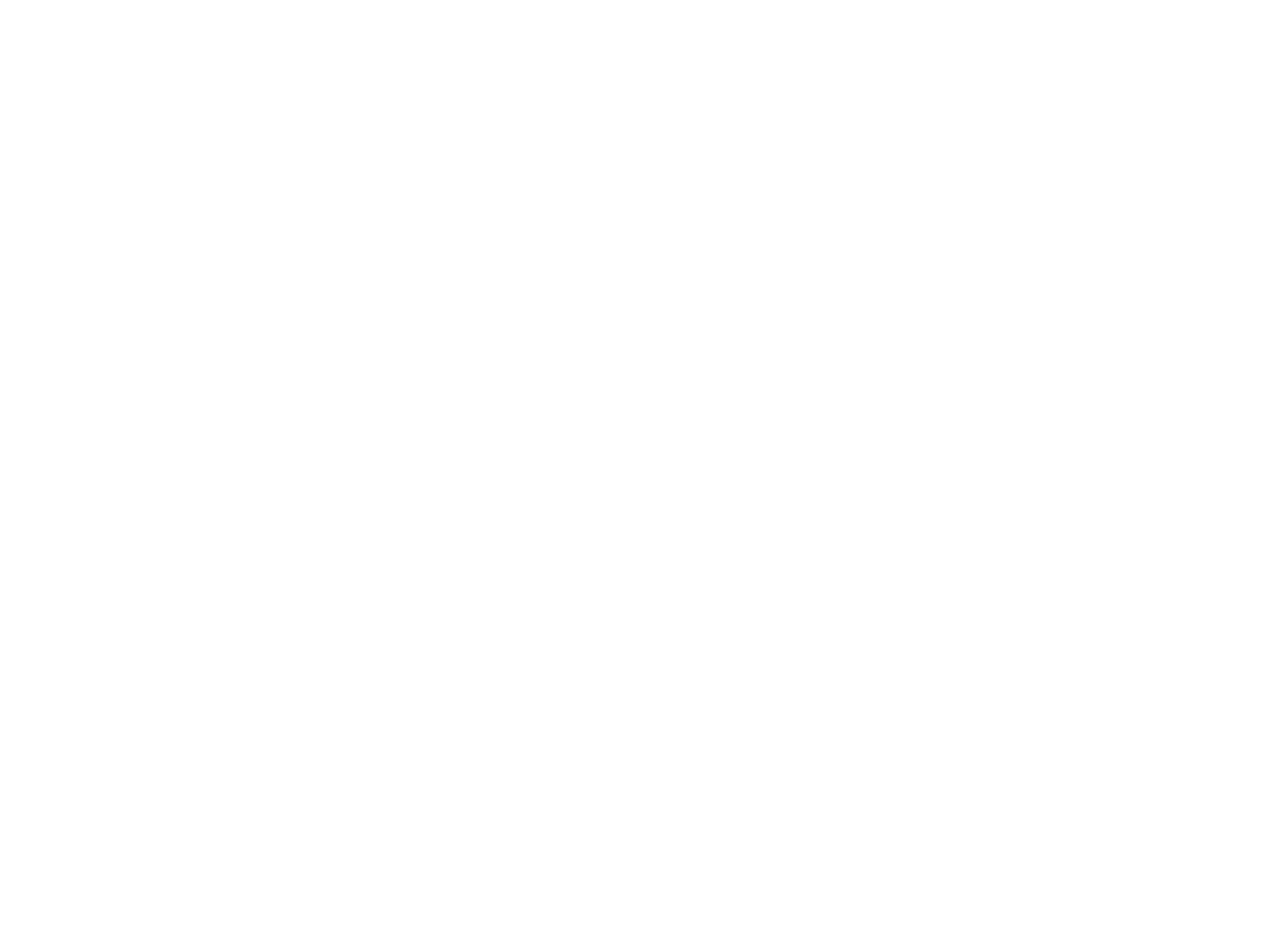
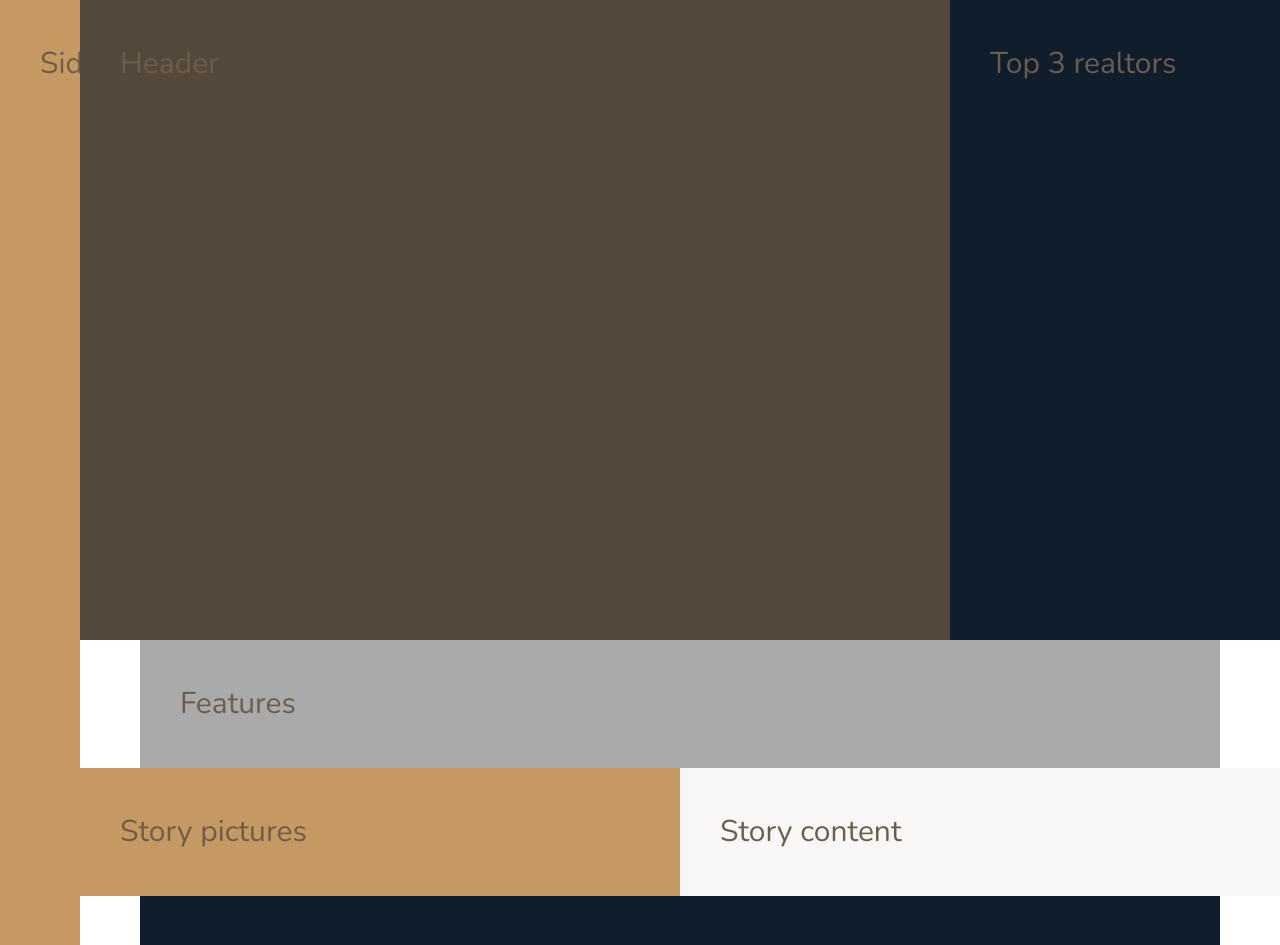
Before and after one commit to 13reathcode/Nexter-Site, a website: page index.html in a window 1280 px wide. Shown: the top 945 px of the page. Before the commit the page ends 800 px from the top, so only its background shows below. Drawn offline with nearby package versions, Linux system fonts and the light colour scheme; files that its build step writes are made by us from their sources.

Commit message:
Made layout

```diff
--- a/index.html
+++ b/index.html
@@ -1,17 +1,36 @@
 <!DOCTYPE html>
 <html lang="en">
     <head>
-        <meta charset="UTF-8">
-        <meta name="viewport" content="width=device-width, initial-scale=1.0">
-        <meta http-equiv="X-UA-Compatible" content="ie=edge">
+        <meta charset="UTF-8" />
+        <meta name="viewport" content="width=device-width, initial-scale=1.0" />
+        <meta http-equiv="X-UA-Compatible" content="ie=edge" />
 
-        <link href="https://fonts.googleapis.com/css?family=Josefin+Sans:300,400,400i|Nunito:300,300i" rel="stylesheet">
-        <link rel="stylesheet" href="css/style.css">
-        <link rel="shortcut icon" type="image/png" href="img/favicon.png">
+        <link
+            href="https://fonts.googleapis.com/css?family=Josefin+Sans:300,400,400i|Nunito:300,300i"
+            rel="stylesheet"
+        />
+        <link rel="stylesheet" href="css/style.css" />
+        <link rel="shortcut icon" type="image/png" href="img/favicon.png" />
 
         <title>nexter &mdash; your home, your freedom</title>
     </head>
     <body class="container">
+        <div class="sidebar">Sidebar</div>
 
+        <div class="header">Header</div>
+
+        <div class="realtors">Top 3 realtors</div>
+
+        <div class="features">Features</div>
+
+        <div class="story__pictures">Story pictures</div>
+
+        <div class="story__content">Story content</div>
+
+        <div class="homes">Homes</div>
+
+        <div class="gallery">Gallery</div>
+
+        <footer class="footer">Footer</footer>
     </body>
 </html>
--- a/sass/_base.scss
+++ b/sass/_base.scss
@@ -1,15 +1,51 @@
 // COLOR VARIABLES
 $color-primary: #c69963;
-$color-primary-dark: #B28451;
+$color-primary-dark: #b28451;
 
 $color-secondary: #101d2c;
 
 $color-grey-light-1: #f9f7f6;
 $color-grey-light-2: #aaa;
 
-$color-grey-dark-1: #54483A;
-$color-grey-dark-2: #6D5D4B;
+$color-grey-dark-1: #54483a;
+$color-grey-dark-2: #6d5d4b;
 
 // FONT VARIABLES
 $font-primary: 'Nunito', sans-serif;
 $font-display: 'Josefin Sans', sans-serif;
+
+*,
+*::before,
+*::after {
+    margin: 0;
+    padding: 0;
+    box-sizing: inherit;
+}
+
+html {
+    box-sizing: border-box;
+    font-size: 62.5%; // 10px/16px = 62.5% -> 1rem = 10px
+}
+
+body {
+    font-family: $font-primary;
+    color: $color-grey-dark-2;
+    font-weight: 300;
+    line-height: 1.6;
+}
+
+.container {
+    display: grid;
+    grid-template-rows: 80vh min-content auto 40vw repeat(3, min-content);
+    grid-template-columns:
+        [sidebar-start] 8rem [sidebar-end full-start] minmax(6rem, 1fr) [center-start] repeat(
+            8,
+            [col-start] minmax(min-content, 14rem) [col-end]
+        )
+        [center-end] minmax(6rem, 1fr) [full-end];
+
+    & > * {
+        padding: 4rem;
+        font-size: 3rem;
+    }
+}
--- a/sass/_features.scss
+++ b/sass/_features.scss
@@ -0,0 +1,4 @@
+.features {
+    background-color: $color-grey-light-2;
+    grid-column: center-start / center-end;
+}
--- a/sass/_footer.scss
+++ b/sass/_footer.scss
@@ -0,0 +1,4 @@
+.footer {
+    background-color: $color-secondary;
+    grid-column: full-start / full-end;
+}
--- a/sass/_gallery.scss
+++ b/sass/_gallery.scss
@@ -0,0 +1,4 @@
+.gallery {
+    background-color: $color-grey-dark-1;
+    grid-column: full-start / full-end;
+}
--- a/sass/_header.scss
+++ b/sass/_header.scss
@@ -0,0 +1,4 @@
+.header {
+    background-color: $color-grey-dark-1;
+    grid-column: full-start / col-end 6;
+}
--- a/sass/_homes.scss
+++ b/sass/_homes.scss
@@ -0,0 +1,4 @@
+.homes {
+    background-color: $color-secondary;
+    grid-column: center-start / center-end;
+}
--- a/sass/_realtors.scss
+++ b/sass/_realtors.scss
@@ -0,0 +1,4 @@
+.realtors {
+    background-color: $color-secondary;
+    grid-column: col-start 7 / full-end;
+}
--- a/sass/_sidebar.scss
+++ b/sass/_sidebar.scss
@@ -0,0 +1,5 @@
+.sidebar {
+    background-color: $color-primary;
+    grid-column: sidebar-start / sidebar-end;
+    grid-row: 1 / -1;
+}
--- a/sass/_story.scss
+++ b/sass/_story.scss
@@ -0,0 +1,11 @@
+.story {
+    &__pictures {
+        background-color: $color-primary;
+        grid-column: full-start / col-end 4;
+    }
+
+    &__content {
+        background-color: $color-grey-light-1;
+        grid-column: col-start 5 / full-end;
+    }
+}
```
Also changed, not shown: package.json (+0 -269 lines), css/style.css (added).
